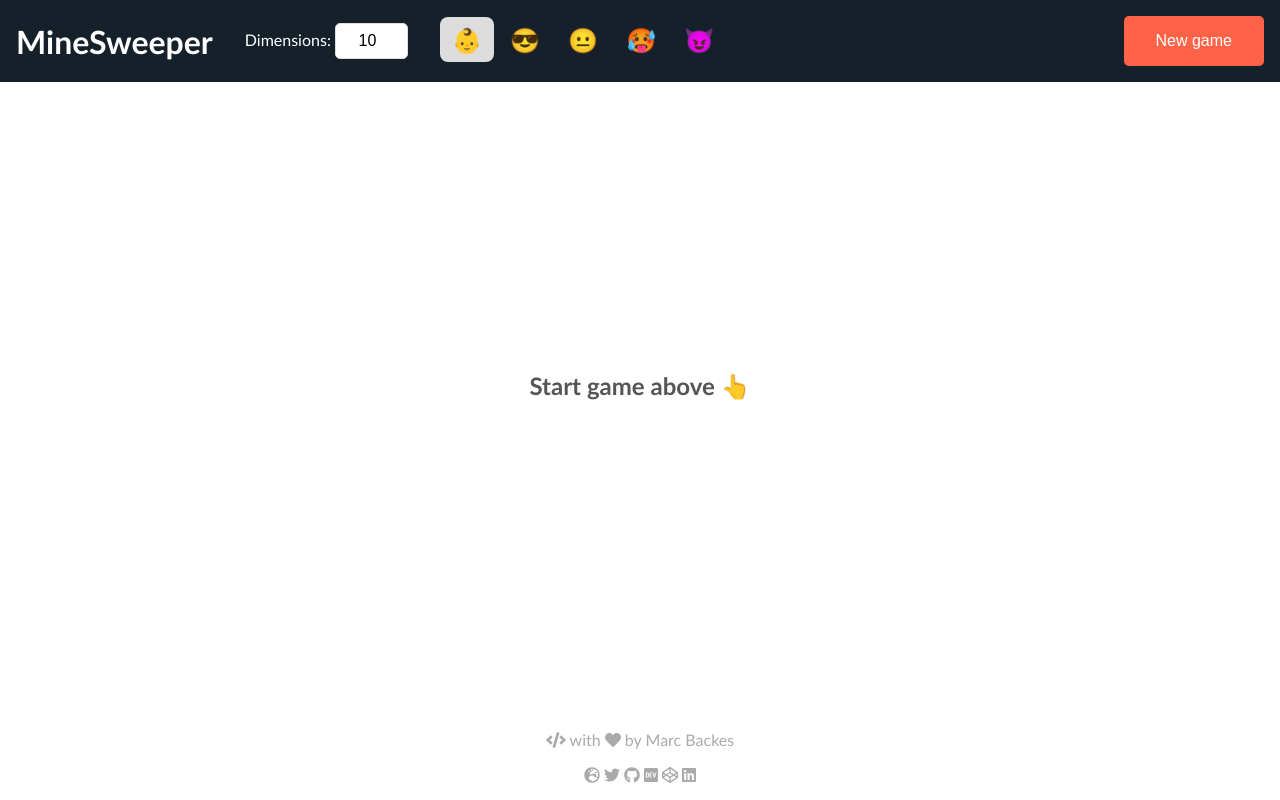
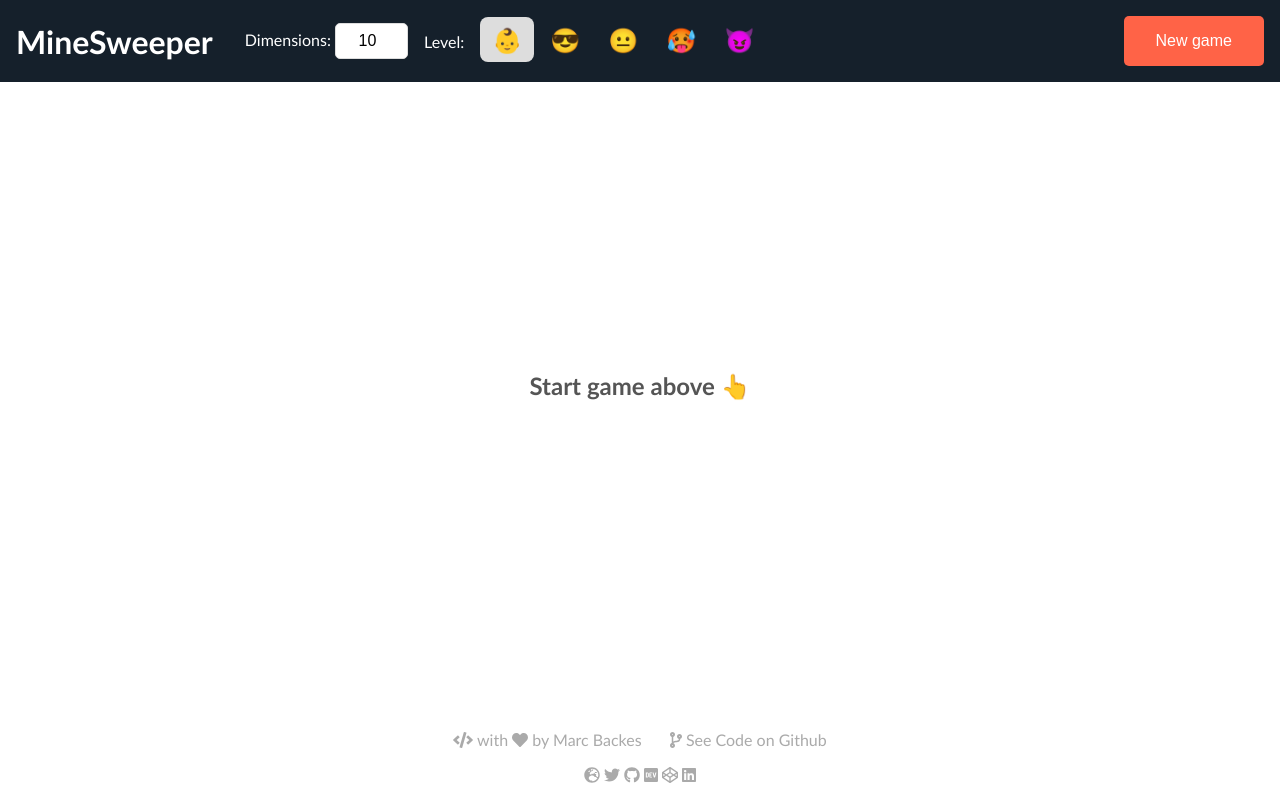
Before and after one commit to themarcba/minesweeper, a website built with webpack: page src/index.html in a window 1280 px wide. Built offline with nearby package versions, Linux system fonts and the light colour scheme.

Commit message:
minor updates

```diff
--- a/src/index.html
+++ b/src/index.html
@@ -3,7 +3,7 @@
     <head>
         <meta charset="UTF-8" />
         <meta name="viewport" content="width=device-width, initial-scale=1" />
-        <title>MineSweeper</title>
+        <title>Web-Based MineSweeper Game | Built by Marc Backes</title>
     </head>
     <body>
         <div class="controls">
@@ -12,6 +12,7 @@
                 <label>Dimensions:</label>
                 <input id="dimensionInput" type="number" min="5" value="10" />
             </div>
+            Level:
             <div class="levels">
                 <input type="radio" name="level" id="radio-1" value="0.5" checked="checked" />
                 <label for="radio-1">👶</label>
@@ -40,7 +41,13 @@
             </div>
         </div>
         <footer>
-            <p><i class="fa fa-code"></i> with <i class="fa fa-heart"></i> by <a href="https://marc.dev">Marc Backes</a></p>
+            <p>
+                <i class="fa fa-code"></i> with <i class="fa fa-heart"></i> by
+                <a href="https://marc.dev">Marc Backes</a>
+                <a href="https://github.com/themarcba/minesweeper" style="margin-left: 1.5rem">
+                    <i class="fa fa-code-branch"></i> See Code on Github
+                </a>
+            </p>
             <p>
                 <a href="https://marc.dev"><i class="fa fa-globe-europe"></i></a>
                 <a href="https://twitter.com/_marcba"><i class="fab fa-twitter"></i></a>
--- a/src/styles/index.scss
+++ b/src/styles/index.scss
@@ -35,13 +35,17 @@ h2 {
 
     input[type='radio'] {
         display: none;
-        &:checked + label {
-            background: #ddd;
-        }
         + label {
             border-radius: 0.5rem;
             font-size: 1.5rem;
             padding: 0.5rem 0.75rem;
+            cursor: pointer;
+            &:hover {
+                background: rgba(255, 255, 255, 0.1);
+            }
+        }
+        &:checked + label {
+            background: #ddd;
         }
     }
 }
```
Also changed, not shown: README.md.
